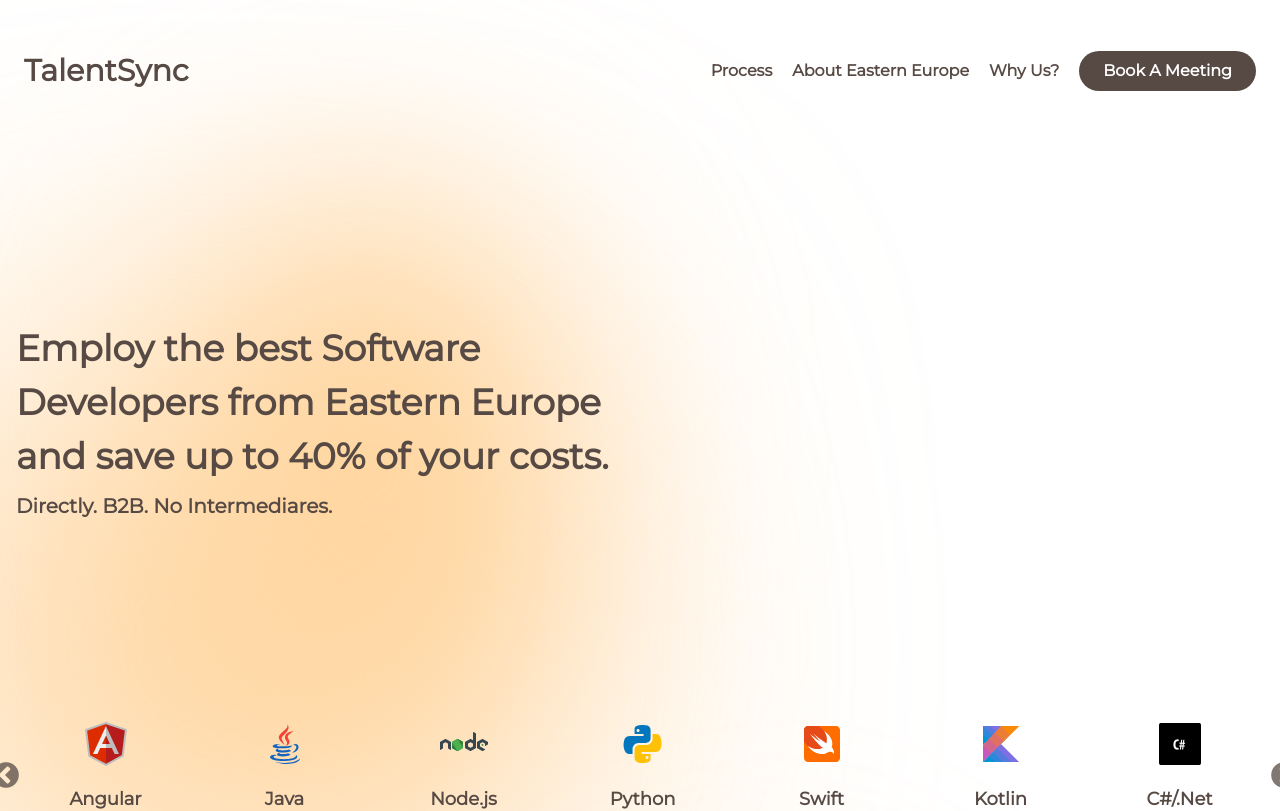
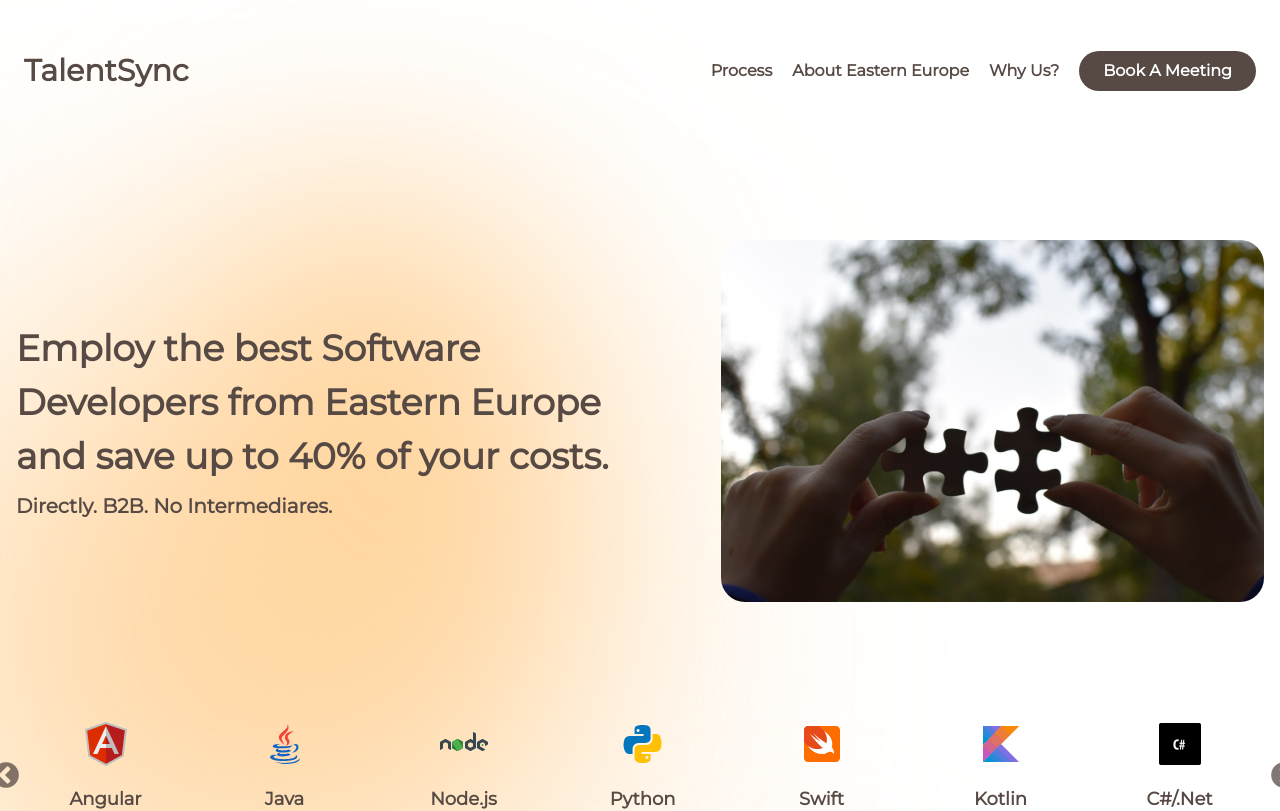
Before and after one commit to Lurkomorie/talentsync_react, a React (Create React App) app: page / in a window 1280 px wide. Shown: the top 811 px of the page. Built offline with nearby package versions, Linux system fonts and the light colour scheme.

Commit message:
add image

```diff
--- a/src/components/FirstGreetings/FirstGreetings.tsx
+++ b/src/components/FirstGreetings/FirstGreetings.tsx
@@ -1,8 +1,9 @@
-import { Box, Container, Text, VStack } from "@chakra-ui/react";
+import { Box, Container, Image, Text, VStack } from "@chakra-ui/react";
 import React from "react";
 import BackgroundCircle from "../BackgroundCircle/BackgroundCircle";
 // @ts-ignore
 import Fade from "react-reveal/Fade";
+import mainImage from "../../icons/mainpage.jpg";
 
 const FirstGreetings: React.FC = () => {
   return (
@@ -17,13 +18,14 @@ const FirstGreetings: React.FC = () => {
     >
       <Fade>
         <VStack
-          maxW={{
+          w={{
             base: "100%",
-            md: "50%",
+            md: "90%",
           }}
           alignItems="flex-start"
         >
           <Text
+            w="full"
             fontSize={{ base: "2xl", md: "4xl" }}
             fontWeight="bold"
             textAlign="left"
@@ -32,6 +34,7 @@ const FirstGreetings: React.FC = () => {
             to 40% of your costs.
           </Text>
           <Text
+            w="full"
             fontSize={{ base: "lg", md: "xl" }}
             fontWeight="semibold"
             textAlign="left"
@@ -39,6 +42,16 @@ const FirstGreetings: React.FC = () => {
             Directly. B2B. No Intermediares.
           </Text>
         </VStack>
+      </Fade>
+      <Fade>
+        <Image
+          src={mainImage}
+          alt="mainpage"
+          width="100%"
+          height="100%"
+          borderRadius="3xl"
+          display={{ base: "none", md: "block" }}
+        />
       </Fade>
       <BackgroundCircle
         blur={180}
```
Also changed, not shown: src/icons/mainpage.jpg (added).
